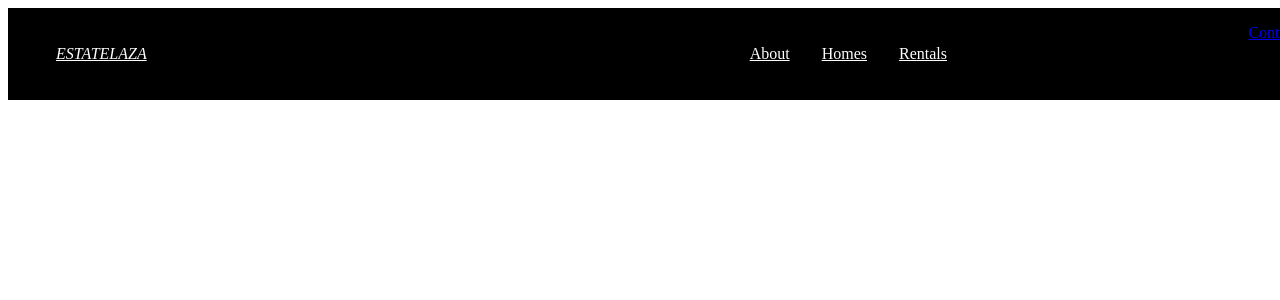
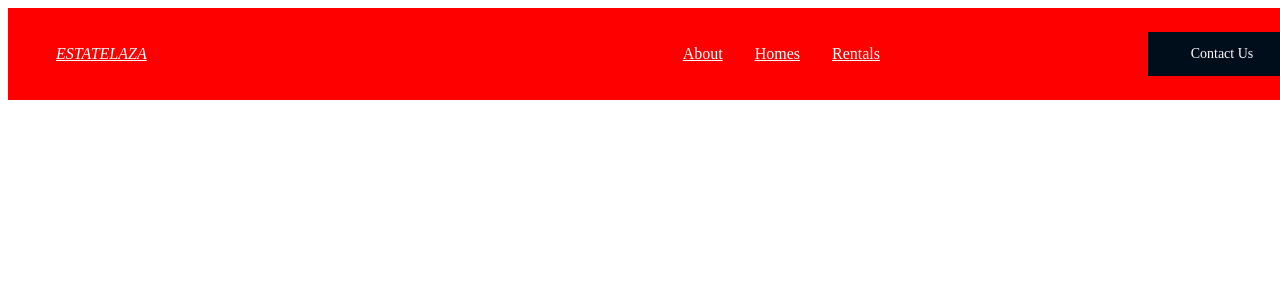
Before and after one commit to omgitsfaraaz/EstateLaza, a React (Create React App) app: page / in a window 1280 px wide. Shown: the top 300 px of the page. Built offline with nearby package versions, Linux system fonts and the light colour scheme.

Commit message:
added styling and hovering effect to Contact button

```diff
--- a/src/components/Button.js
+++ b/src/components/Button.js
@@ -3,4 +3,22 @@
 
 export const Button = styled(Link)`
     background: ${({ primary }) => (primary ? '#000d1a' : 'CD853F')};
+    white-space: nowrap;
+    outline: none;
+    border: none;
+    min-width: 100px;
+    max-width: 200px;
+    cursor: pointer;
+    text-decoration: none;
+    transition: 0.3s;
+    display: flex;
+    justify-content: center;
+    align-items: center;
+    padding: ${({big}) => (big ? '16px 40px' : '14px 24px')};
+    color: ${({primary}) => (primary ? '#fff' : '#000d1a')};
+    font-size: ${({big}) => (big ? '20px' : '14px')};
+
+    &:hover {
+        transform: translateY(-2px);
+    }
 `;
--- a/src/components/Navbar.js
+++ b/src/components/Navbar.js
@@ -12,7 +12,7 @@
     z-index: 100;
     position: fixed;
     width: 100%;
-    background: #000;
+    background: red;
 `;
 
 const NavLink = css`
@@ -42,7 +42,9 @@
 `;
 
 const NavBtn = styled.div`
-
+    display: flex;
+    align-items: center;
+    margin-right: 24px;
 `;
 
 const Navbar = () => {
@@ -58,7 +60,7 @@
                 ))}
             </NavMenu>
             <NavBtn>
-                <Button to='/contact'>Contact Us</Button>
+                <Button to='/contact' primary='true'>Contact Us</Button>
             </NavBtn>
         </Nav>
     )
```
Also changed, not shown: 1 other file (tests, documents, lock files or other folders).
